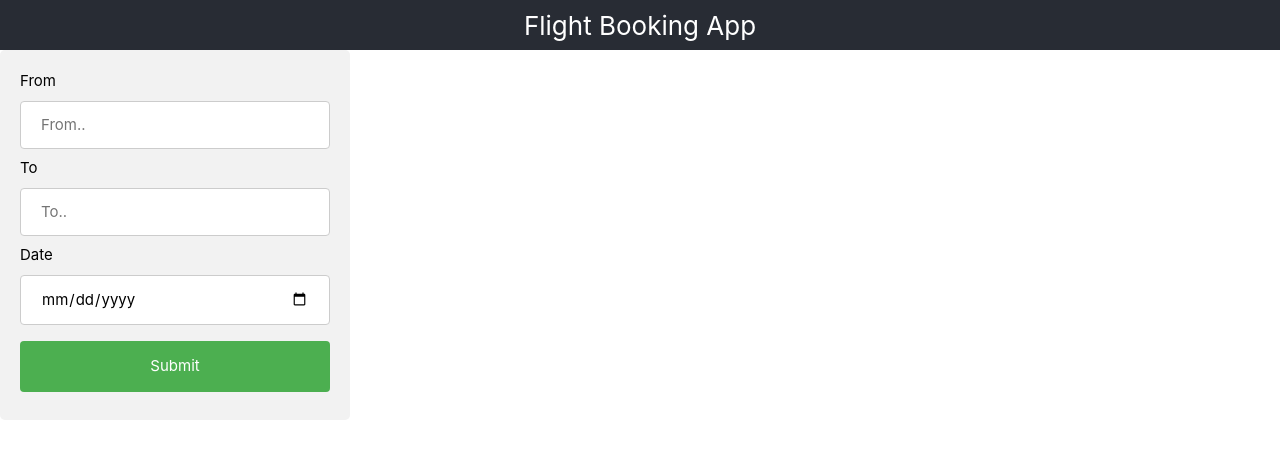
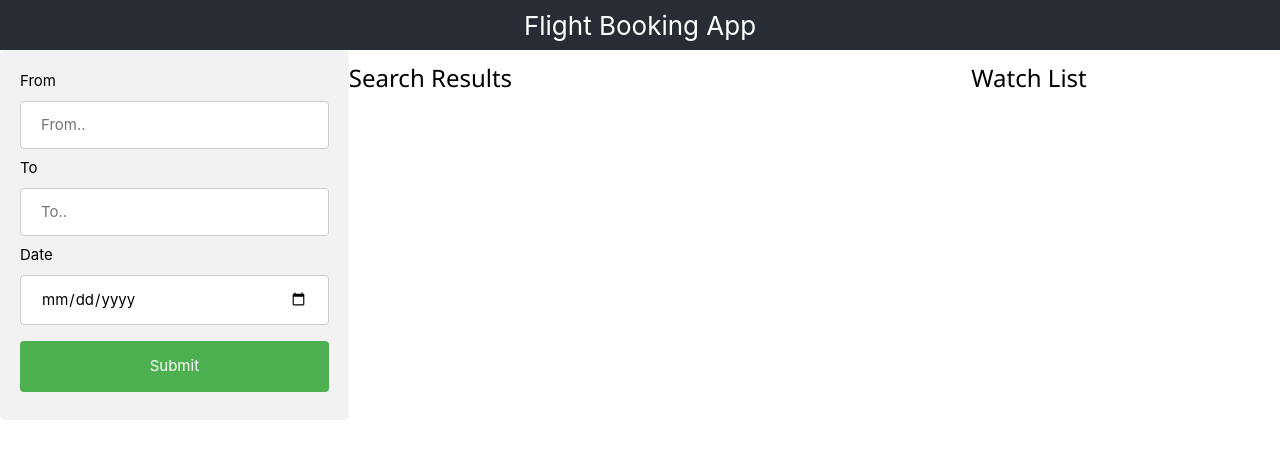
Before and after one commit to rbotla/flight-booking, a React (Create React App) app: page / in a window 1280 px wide. Shown: the top 458 px of the page. Built offline with nearby package versions, Linux system fonts and the light colour scheme.

Commit message:
first commit

```diff
--- a/src/App.js
+++ b/src/App.js
@@ -70,8 +70,14 @@ class App extends React.Component {
         </header>
         <div style={{display: "flex", flexDirection: "row", justifyContent: "space-between"}}>
           <FligthSearch style={{flex: 1}} handleSearch={this.handleSearch}/>
-          <FlightSearchResults style={{flex: 2}} flights={this.state.flights} addToWatchList={this.addToWatchList}/>
-          <FlightWatchList style={{flex: 1}} flights={this.state.watchList} removeFromWatchList={this.removeFromWatchList}/>
+          <div style={{flex: 2}} >
+            <h3>Search Results</h3>
+            <FlightSearchResults flights={this.state.flights} addToWatchList={this.addToWatchList}/>
+          </div>
+          <div style={{flex: 1, marginLeft: "5px"}} >
+          <h3>Watch List</h3>
+            <FlightWatchList style={{flex: 1}} flights={this.state.watchList} removeFromWatchList={this.removeFromWatchList}/>
+          </div>
         </div>
       </div>
     );
--- a/src/components/FlightCard.js
+++ b/src/components/FlightCard.js
@@ -1,7 +1,7 @@
 import React from 'react';
 
 const FlightCard = props => (
-  <div className="w3-card-4">
+  <div className="w3-card-4" style={{marginBottom:"5px"}}>
     <header className="w3-container w3-light-grey">
       <h3>{props.flight.Carrier}</h3>
     </header>
```
